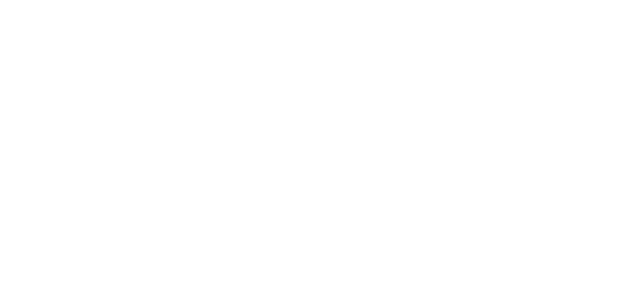
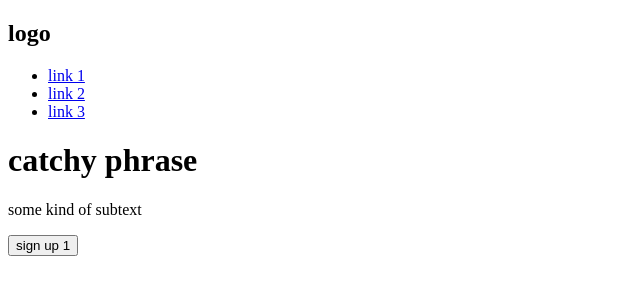
Before and after one commit to osiahpitt/landing-page, a plain HTML site: page index.html in a window 1280 px wide. Shown: the whole page, without its empty margins (0-640 px from the left). Drawn offline with Linux system fonts and the light colour scheme.

Commit message:
logically build header section: create main header container, nest 4 boxes inside of it; main goal is to keep everything simple and fundamentally strong

```diff
--- a/index.html
+++ b/index.html
@@ -14,12 +14,35 @@
     <title>Qala</title>
 </head>
 <body>
-    <!-- header-box -->
-        <!-- logo box -->
-        <!-- header link box -->
-        <!-- phrase box(+subtext) -->
-        <!-- sign-up button box -->
-        <!-- image box -->
+    <div class="header-box">
+        <div class="logo">
+            <h2>logo</h2>
+        </div>
+
+        <nav class="links-box">
+            <ul>
+                <!-- # is a common placeholder, leads you to top of page -->
+                <!-- remember: link name must be inside the anchor -->
+                <li><a class="link-1" href="#" rel="" >link 1</a></li>
+                <li><a class="link-2" href="#" rel="">link 2</a></li>
+                <li><a class="link-3" href="#" rel="">link 3</a></li>
+            </ul>
+        </nav>
+
+        <div class="phrase-subtext-box">
+            <h1 class="phrase">catchy phrase</h1>
+            <p class="subtext">some kind of subtext</p>
+        </div>
+
+        <div class="sign-up_box-1">
+            <button>sign up 1</button>
+        </div>
+
+        <div class="header-img">
+            <img src="">
+        </div>
+
+    </div>
 
 </body>
 </html>
```
